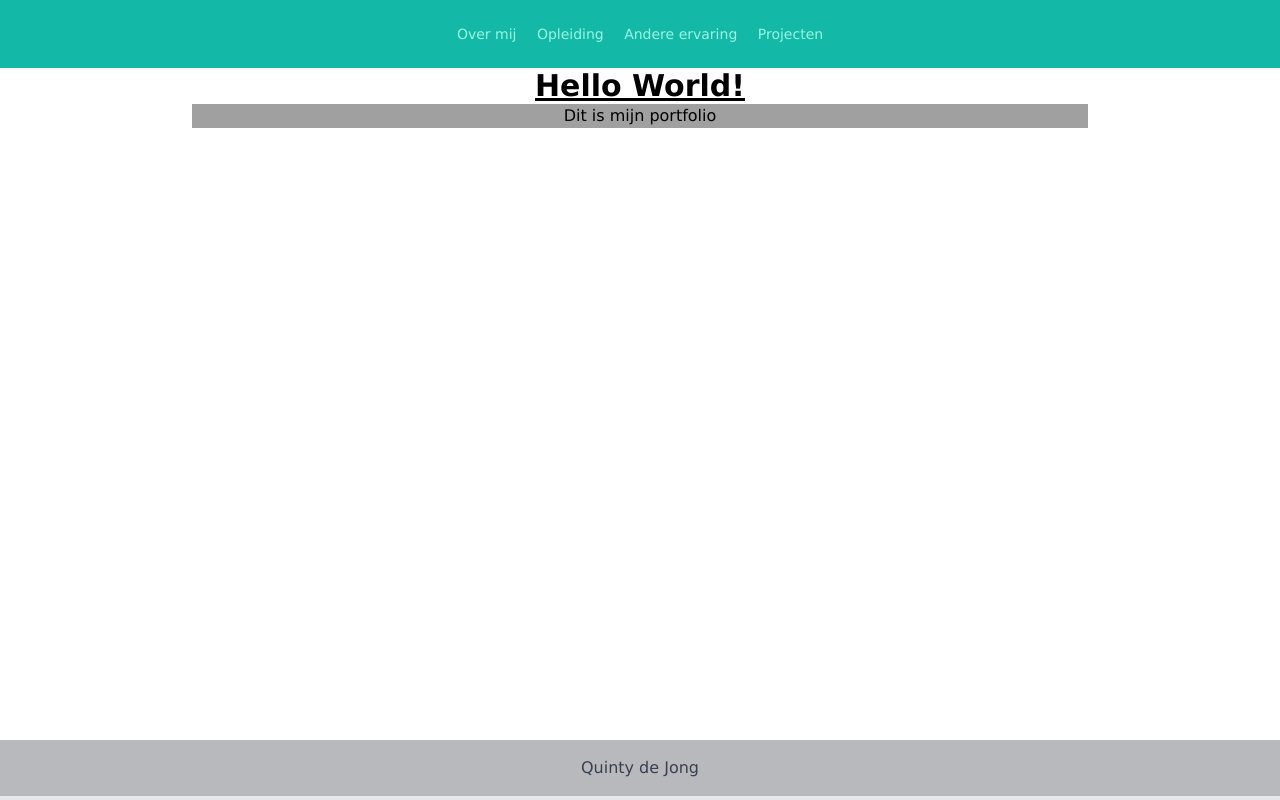
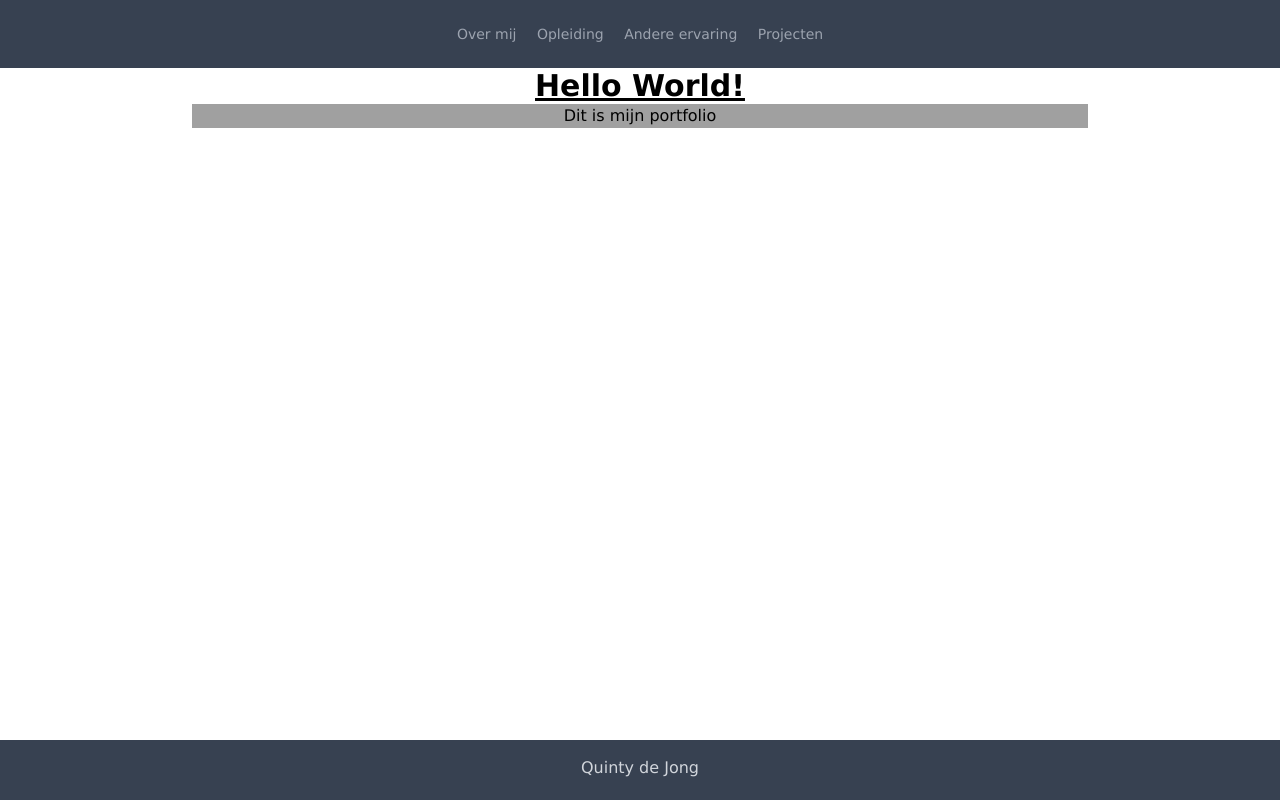
Before and after one commit to QuintyHR/Portfolio, a website: page index.html in a window 1280 px wide. Drawn offline with Linux system fonts and the light colour scheme.

Commit message:
Fixed the nav bar

```diff
--- a/index.html
+++ b/index.html
@@ -10,20 +10,19 @@
 </head>
 <body>
     <header>
-
-        <nav class="flex items-center justify-between flex-wrap bg-teal-500 p-6">
+        <nav class="flex items-center justify-between flex-wrap bg-gray-700 p-6">
             <div class="w-full block flex-grow lg:flex lg:items-center lg:w-auto">
                 <div class="text-sm lg:flex-grow">
-                    <a href="#responsive-header" class="block mt-4 lg:inline-block lg:mt-0 text-teal-200 hover:text-white mr-4">
+                    <a href="#responsive-header" class="block mt-4 lg:inline-block lg:mt-0 text-gray-400 hover:text-white mr-4">
                         Over mij
                     </a>
-                    <a href="#responsive-header" class="block mt-4 lg:inline-block lg:mt-0 text-teal-200 hover:text-white mr-4">
+                    <a href="#responsive-header" class="block mt-4 lg:inline-block lg:mt-0 text-gray-400 hover:text-white mr-4">
                         Opleiding
                     </a>
-                    <a href="#responsive-header" class="block mt-4 lg:inline-block lg:mt-0 text-teal-200 hover:text-white mr-4">
+                    <a href="#responsive-header" class="block mt-4 lg:inline-block lg:mt-0 text-gray-400 hover:text-white mr-4">
                         Andere ervaring
                     </a>
-                    <a href="#responsive-header" class="block mt-4 lg:inline-block lg:mt-0 text-teal-200 hover:text-white">
+                    <a href="#responsive-header" class="block mt-4 lg:inline-block lg:mt-0 text-gray-400 hover:text-white">
                         Projecten
                     </a>
                 </div>
@@ -43,8 +42,8 @@
         <section class=""></section>
     </main>
 
-    <footer class="bg-gray-200 text-center lg:text-left">
-        <div class="text-gray-700 text-center p-4" style="background-color: rgba(0, 0, 0, 0.2);">
+    <footer class="bg-gray-700 text-center lg:text-left">
+        <div class="text-gray-300 text-center p-4" style="background-color: rgb(55 65 81);">
           Quinty de Jong
         </div>
       </footer>
```
Also changed, not shown: dist/output.css.
